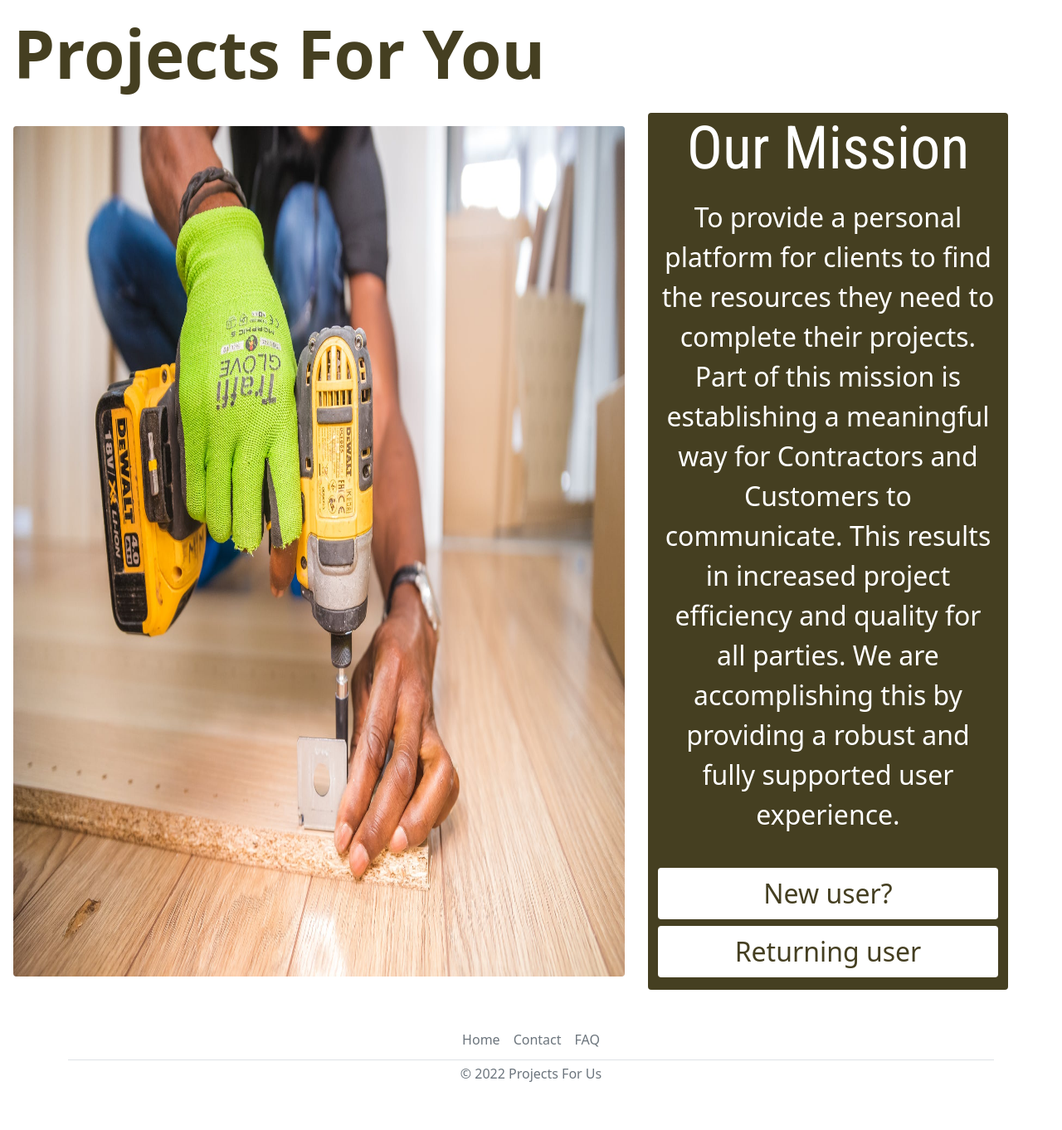
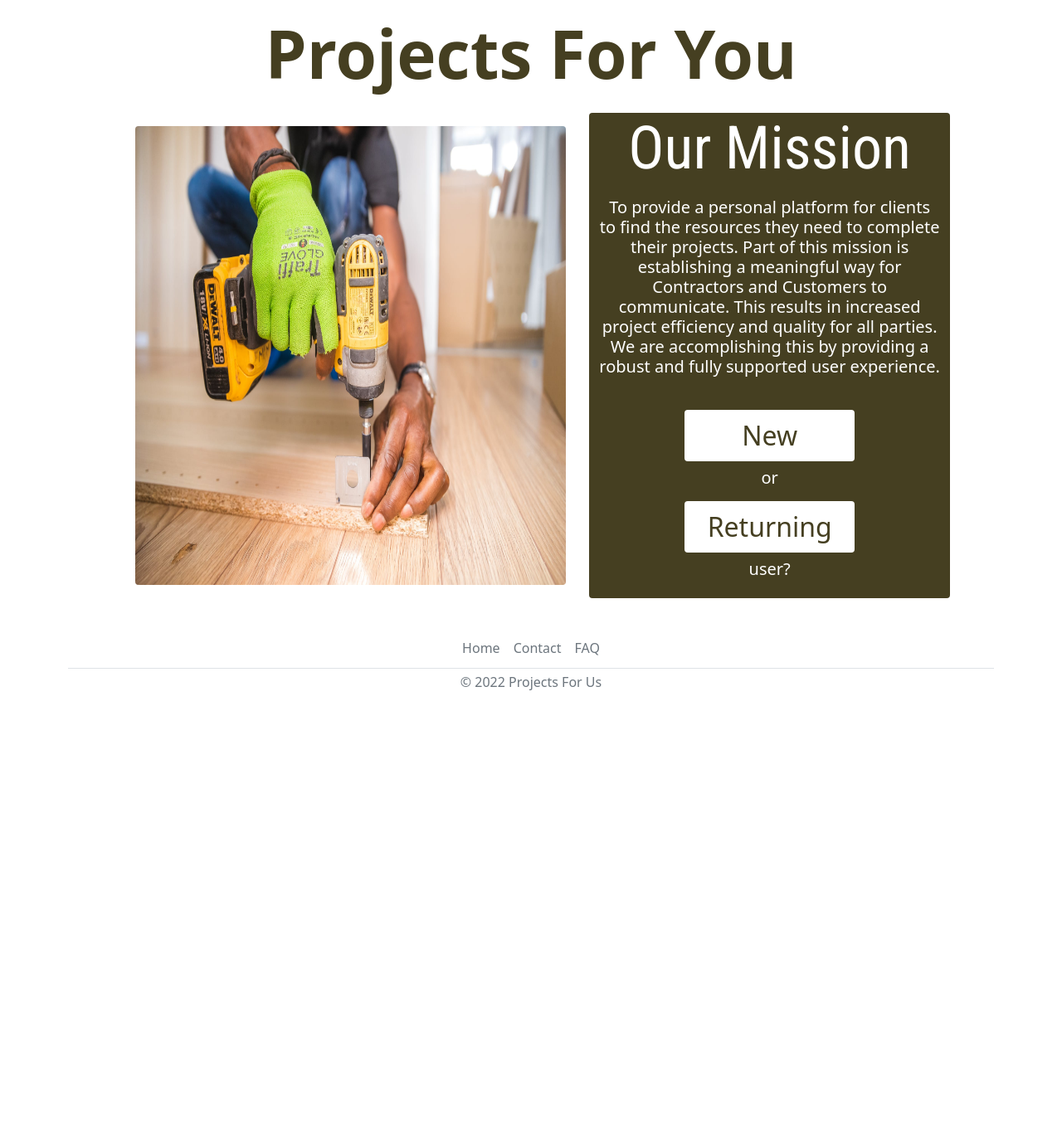
Before and after one commit to StefanHNelson0916/python-web-project, a Flask app: page / in a window 1280 px wide. Shown: the part 56-1418 px from the top of the page at 83% size. After the commit the page ends 888 px from the top, so only its background shows below. Run offline with Flask 2, Linux system fonts and the light colour scheme.

Commit message:
added final changes to home page styling

```diff
--- a/flaskDemo/templates/home.html
+++ b/flaskDemo/templates/home.html
@@ -1,15 +1,15 @@
 {% extends "layout.html" %} {% block content %}
 <div class="container-lg-12">
-  <div class="row">
-    <div class="col m-3" style="color:#453F21;">
+  <div class="row ">
+    <div class="col text-center m-3" style="color: #453f21">
       <h1 class="display-1 fw-bolder">Projects For You</h1>
     </div>
   </div>
 </div>
 <!-- Large Img + Card -->
-<div class="container-lg-12">
-  <div class="row">
-    <div class="col-lg-7 col-md-12 m-3">
+<div class="container-lg-12 ">
+  <div class="row justify-content-md-center">
+    <div class="col-lg-5 col-md-12 m-3">
       <!-- Card Image -->
       <img
         src="/static/main-img-home.jpg"
@@ -18,26 +18,47 @@
       />
     </div>
     <!-- Card Text -->
-    <div class="col-lg-4 col-md-12 text-white rounded" style="background-color: #453F21">
+    <div
+      class="col-lg-4 col-md-12 text-white rounded"
+      style="background-color: #453f21"
+    >
       <h5
         class="card-title display-2 mb-3 text-center"
         style="font-family: 'Roboto Condensed', sans-serif"
       >
         Our Mission
       </h5>
-      <p class="card-text text-center" style="font-size: 2rem">
+      <h5 class="card-text text-center">
         To provide a personal platform for clients to find the resources they
         need to complete their projects. Part of this mission is establishing a
         meaningful way for Contractors and Customers to communicate. This
         results in increased project efficiency and quality for all parties. We
         are accomplishing this by providing a robust and fully supported user
         experience.
-      </p>
-      <div class="d-grid gap-2" style="margin-top: 40px; margin-bottom: 15px;">
-        <button class="btn" style="background-color: #FFF; font-size: 2em; color:#453F21;" type="button">New user?</button>
-        <button class="btn" style="background-color: #FFF; font-size: 2em; color:#453F21;" type="button">Returning user</button>
+      </h5>
+      <div
+        class="d-grid gap-2 col-6 mx-auto"
+        style="margin-top: 40px; margin-bottom: 15px"
+      >
+        <button
+          class="btn"
+          style="background-color: #fff; font-size: 2em; color: #453f21"
+          type="button"
+        >
+          New
+        </button>
+        <h5 class="text-center">or</h5>
+        <button
+          class="btn"
+          style="background-color: #fff; font-size: 2em; color: #453f21"
+          type="button"
+        >
+          Returning
+        </button>
+        <h5 class="text-center">user?</h5>
       </div>
     </div>
   </div>
 
-{% endblock content %}
+  {% endblock content %}
+</div>
```
